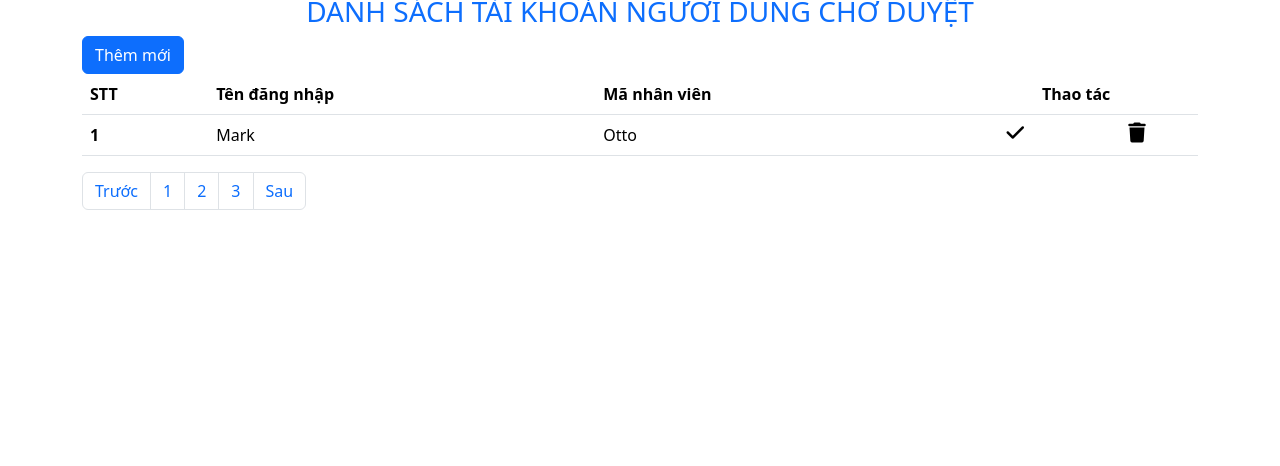
After one commit to Lokey2411/electronic-directory, a PHP site: page /Admin/TableUserList.php in a window 1280 px wide. The commit adds this page. Shown: the part 172-638 px from the top of the page. Run offline with PHP 8.4, Linux system fonts and the light colour scheme.

Commit message:
updated new pages

```diff
--- /dev/null
+++ b/client/Admin/TableUserList.php
@@ -0,0 +1,71 @@
+<?php
+require '../View/Navbar.php';
+?>
+<!DOCTYPE html>
+<html lang="en">
+
+<head>
+    <meta charset="UTF-8">
+    <meta name="viewport" content="width=device-width, initial-scale=1.0">
+    <link rel="stylesheet" href="https://cdnjs.cloudflare.com/ajax/libs/font-awesome/6.5.1/css/all.min.css" integrity="sha512-DTOQO9RWCH3ppGqcWaEA1BIZOC6xxalwEsw9c2QQeAIftl+Vegovlnee1c9QX4TctnWMn13TZye+giMm8e2LwA==" crossorigin="anonymous" referrerpolicy="no-referrer" />
+    <title>Dashboard</title>
+    <link href="https://cdn.jsdelivr.net/npm/bootstrap@5.3.3/dist/css/bootstrap.min.css" rel="stylesheet" integrity="sha384-QWTKZyjpPEjISv5WaRU9OFeRpok6YctnYmDr5pNlyT2bRjXh0JMhjY6hW+ALEwIH" crossorigin="anonymous">
+</head>
+
+<body>
+    <div class="container-fluid">
+        <?php
+        echo Navbar();
+        ?>
+        <main class="mt-3">
+            <div class="container">
+                <div class="row">
+                    <div class="col-md">
+                        <h3 class="text-center text-primary">DANH SÁCH TÀI KHOẢN NGƯỜI DÙNG CHỜ DUYỆT</h3>
+                        <?php if (isset($_GET['message'])) : ?>
+                            <div class="alert alert-success" role="alert">
+                                <?php echo $_GET['message'] ?>
+                            </div>
+                        <?php endif; ?>
+                        <a href="user_add.php" class="btn btn-primary">Thêm mới</a>
+                        <table class="table">
+                            <thead>
+                                <tr>
+                                    <th scope="col">STT</th>
+                                    <th scope="col">Tên đăng nhập</th>
+                                    <th scope="col">Mã nhân viên</th>
+                                    <th scope="col" colspan="4" class="text-center">Thao tác</th>
+                                </tr>
+                            </thead>
+                            <tbody>
+                                <tr>
+                                    <th scope="row">1</th>
+                                    <td>Mark</td>
+                                    <td>Otto</td>
+                                    <td><i class="fa-solid fa-check fs-5 d-flex justify-content-center "></i></td>
+                                    <td><i class="fa-solid fa-trash fs-5 d-flex justify-content-center "></i></td>
+
+                                </tr>
+                            </tbody>
+                        </table>
+                        <nav aria-label="Page navigation example">
+                            <ul class="pagination">
+                                <li class="page-item"><a class="page-link" href="#">Trước</a></li>
+                                <li class="page-item"><a class="page-link" href="#">1</a></li>
+                                <li class="page-item"><a class="page-link" href="#">2</a></li>
+                                <li class="page-item"><a class="page-link" href="#">3</a></li>
+                                <li class="page-item"><a class="page-link" href="#">Sau</a></li>
+                            </ul>
+                        </nav>
+                    </div>
+                </div>
+            </div>
+        </main>
+        <footer>
+
+        </footer>
+    </div>
+    <script src="https://cdn.jsdelivr.net/npm/bootstrap@5.3.3/dist/js/bootstrap.bundle.min.js" integrity="sha384-YvpcrYf0tY3lHB60NNkmXc5s9fDVZLESaAA55NDzOxhy9GkcIdslK1eN7N6jIeHz" crossorigin="anonymous"></script>
+</body>
+
+</html>
--- a/client/Pages/UserList.php
+++ b/client/Pages/UserList.php
@@ -17,9 +17,6 @@ require '../View/Banner.php';
 <body>
     <?php
     echo Navbar();
-    ?>
-    <?php
-    echo Banner();
     ?>
     <div>
         <div class="h1 text-center text-white px-5 py-3 rounded bgGradient" style="background-image: linear-gradient(
--- a/client/View/Navbar.php
+++ b/client/View/Navbar.php
@@ -27,6 +27,8 @@ function Navbar()
           </li>
           <li class="nav-item"><a class="nav-link" href="./Authentication/LoginUser.php">Đăng Nhập</a></li>
           <li class="nav-item"><a class="nav-link" href="./Authentication/SignUp.php">Đăng ký</a></li>
+          <li class="nav-item"><a class="nav-link" href="./Admin/TableUserList.php">Admin</a></li>
+          <li class="nav-item"><a class="nav-link" href="./Pages/UserInformation.php">Thông tin</a></li>
         </ul>
         <form class="d-flex">
           <input class="form-control me-2" type="search" placeholder="Search" aria-label="Search" />
```
Also changed, not shown: client/Authentication/LoginUser.php (+10 -0 lines), client/Authentication/SignUp.php (+8 -0 lines), client/Pages/UserInformation.php (added, +53 -0 lines).
